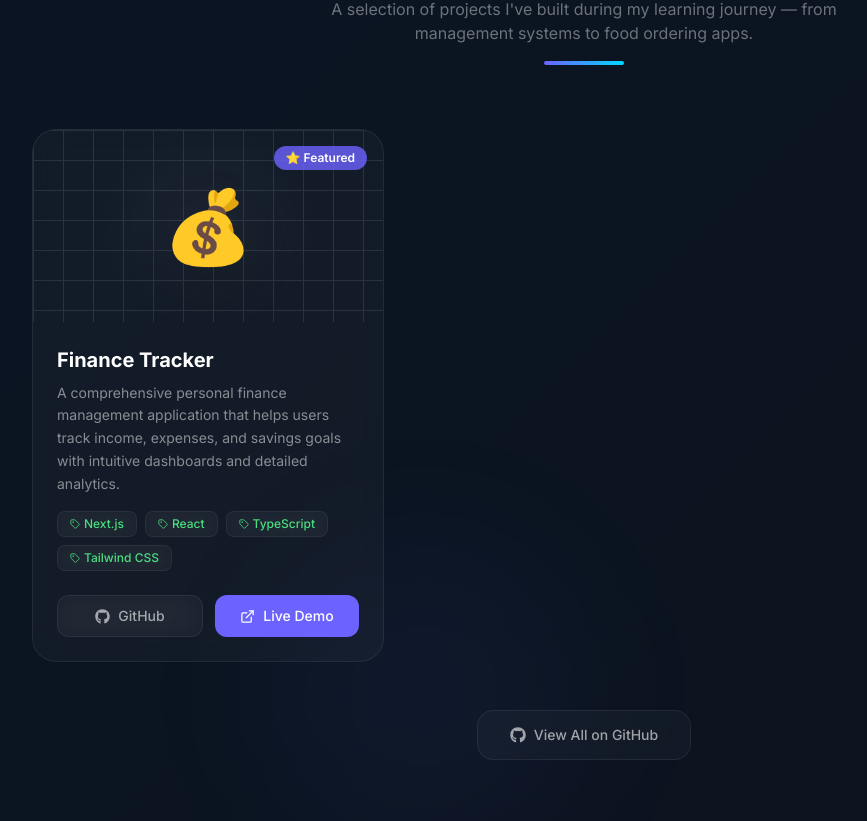
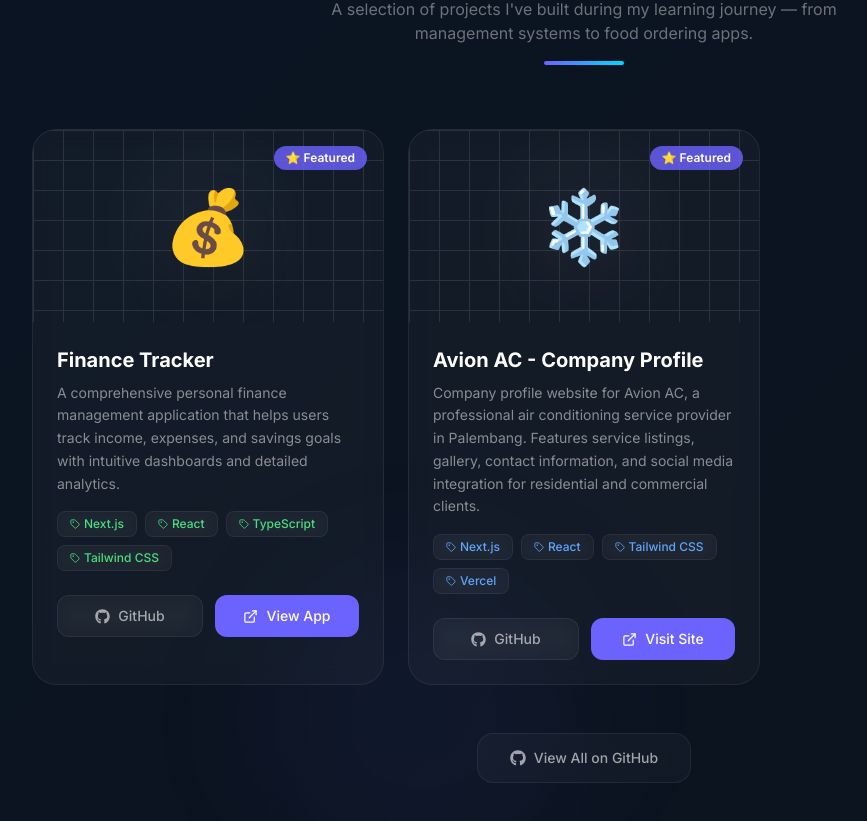
Before and after one commit to Synoids/portfolio-eriel, a Next.js app: page / in a window 1280 px wide. Shown: the part 2758-3579 px from the top of the page, without its empty margins (56-923 px from the left). Built offline with nearby package versions, Linux system fonts and the light colour scheme.

Commit message:
feat: add Avion AC company profile project & dynamic demo button labels

```diff
--- a/components/Projects.tsx
+++ b/components/Projects.tsx
@@ -93,7 +93,7 @@ function ProjectCard({ project, index }: { project: typeof projects[0]; index: n
             className="flex items-center gap-2 px-4 py-2.5 rounded-xl bg-primary-500 hover:bg-primary-600 text-white text-sm font-medium transition-all duration-300 flex-1 justify-center"
           >
             <ExternalLink size={15} />
-            Live Demo
+            {project.demoLabel ?? "View App"}
           </motion.a>
         </div>
       </div>
--- a/data/projects.ts
+++ b/data/projects.ts
@@ -8,6 +8,7 @@ export type Project = {
   accentColor: string;
   borderColor: string;
   github: string;
+  demoLabel?: string;
   demo: string;
   featured: boolean;
   image?: string;
@@ -24,8 +25,24 @@ export const projects: Project[] = [
     gradient: "from-green-600/30 to-green-900/50",
     accentColor: "text-green-400",
     borderColor: "border-green-500/20",
-    github: "",
+    github: "https://github.com/Synoids/finance-tracker",
     demo: "https://finance-tracker-indol-five.vercel.app/",
+    demoLabel: "View App",
+    featured: true,
+  },
+  {
+    id: 2,
+    title: "Avion AC - Company Profile",
+    description:
+      "Company profile website for Avion AC, a professional air conditioning service provider in Palembang. Features service listings, gallery, contact information, and social media integration for residential and commercial clients.",
+    tech: ["Next.js", "React", "Tailwind CSS", "Vercel"],
+    emoji: "❄️",
+    gradient: "from-blue-600/30 to-blue-900/50",
+    accentColor: "text-blue-400",
+    borderColor: "border-blue-500/20",
+    github: "https://github.com/Synoids/Avion-AC",
+    demo: "https://avion-ac.vercel.app/",
+    demoLabel: "Visit Site",
     featured: true,
   },
 ];
```
